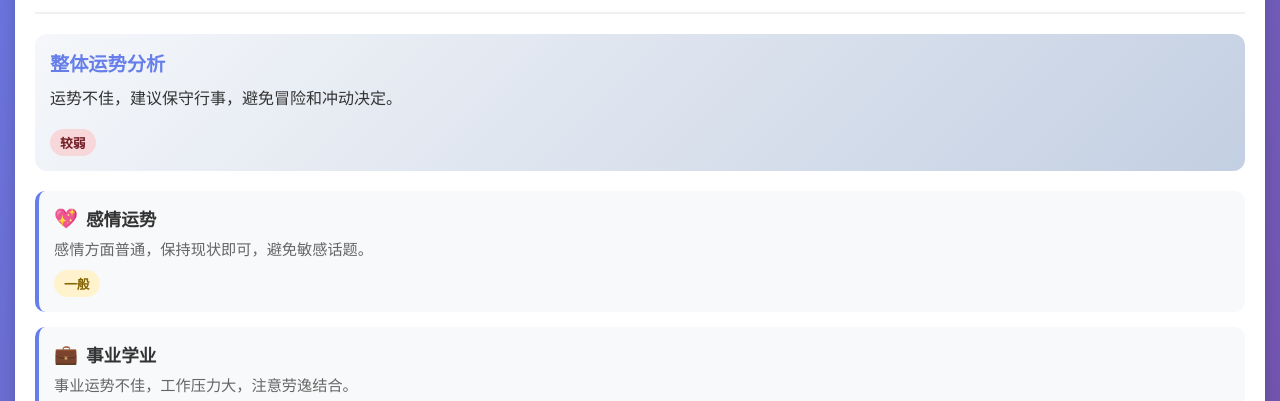
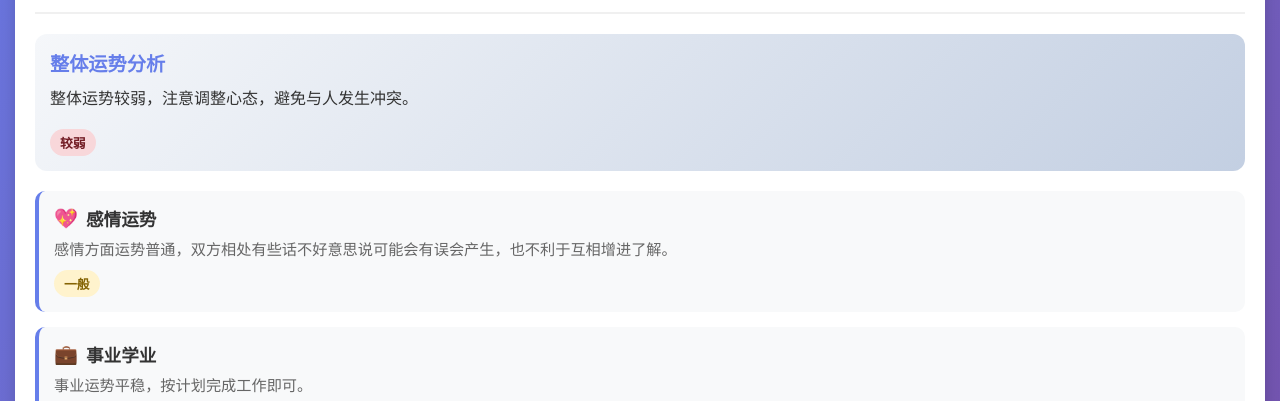
Before and after one commit to liuy-8/zodiac-fortune, a plain HTML site: page index.html in a window 1280 px wide. Shown: the part 551-952 px from the top of the page. Drawn offline with Linux system fonts and the light colour scheme.

Commit message:
Auto update 2026-11-20

```diff
--- a/index.html
+++ b/index.html
@@ -258,7 +258,7 @@
                         <div class="zodiac-dates" id="zodiacDates">3月21日 - 4月19日</div>
                     </div>
                 </div>
-                <div class="fortune-date" id="currentDate">2026年11月20日 星期五</div>
+                <div class="fortune-date" id="currentDate">2026年11月21日 星期六</div>
             </div>
 
             <div class="fortune-overall">
@@ -307,148 +307,78 @@
             "白羊座": {
                 icon: "♈",
                 dates: "3月21日 - 4月19日",
-                overall: "运势不佳，建议保守行事，避免冒险和冲动决定。",
+                overall: "整体运势较弱，注意调整心态，避免与人发生冲突。",
                 overallLevel: "weak",
-                love: "感情方面普通，保持现状即可，避免敏感话题。",
+                love: "感情方面运势普通，双方相处有些话不好意思说可能会有误会产生，也不利于互相增进了解。",
                 loveLevel: "normal",
-                career: "事业运势不佳，工作压力大，注意劳逸结合。",
-                careerLevel: "weak",
-                wealth: "财运一般，保持现有理财方式即可。",
-                wealthLevel: "normal",
-                health: "健康方面一般，注意饮食均衡，适当运动。",
-                healthLevel: "normal"
+                career: "事业运势平稳，按计划完成工作即可。",
+                careerLevel: "normal",
+                wealth: "财运不佳，投资需谨慎，避免损失。",
+                wealthLevel: "weak",
+                health: "健康方面较弱，注意保暖，避免受凉。",
+                healthLevel: "weak"
             },
             "金牛座": {
                 icon: "♉",
                 dates: "4月20日 - 5月20日",
-                overall: "整体运势一般，保持平常心，做好分内事就好。",
-                overallLevel: "normal",
-                love: "感情运势不错，适合约会或表达心意。",
+                overall: "运势不错，今天做事容易成功，适合处理重要事务。",
+                overallLevel: "good",
+                love: "感情方面良好，关系稳定，彼此信任。",
                 loveLevel: "good",
-                career: "事业方面运势良好，工作进展顺利，容易获得认可。",
+                career: "事业运势不错，适合开展新项目或提出建议。",
                 careerLevel: "good",
-                wealth: "财运方面运势良好，投资理财机会不错，适合规划财务。",
+                wealth: "财运方面良好，收支平衡，储蓄稳定增长。",
                 wealthLevel: "good",
-                health: "健康方面较弱，注意保暖，避免受凉。",
-                healthLevel: "weak"
+                health: "健康方面运势良好，身体状况不错，精力充沛。",
+                healthLevel: "good"
             },
             "双子座": {
                 icon: "♊",
                 dates: "5月21日 - 6月21日",
-                overall: "今日运势良好，各方面都比较顺利，可以大胆尝试新事物。",
-                overallLevel: "good",
-                love: "感情方面普通，保持现状即可，避免敏感话题。",
-                loveLevel: "normal",
-                career: "事业方面运势一般，工作上有些事做起来没什么挑战但风险确实少，如果你担心拿不下业绩选择这种方式做任务无可厚非。",
-                careerLevel: "normal",
+                overall: "整体运势一般，保持平常心，做好分内事就好。",
+                overallLevel: "normal",
+                love: "感情方面较弱，需要给彼此一些空间和时间。",
+                loveLevel: "weak",
+                career: "事业方面较弱，避免与同事发生冲突，保持低调。",
+                careerLevel: "weak",
                 wealth: "财运方面运势较弱，需要控制开支，避免冲动消费。",
                 wealthLevel: "weak",
-                health: "健康方面较弱，注意保暖，避免受凉。",
+                health: "健康方面运势较弱，需要关注身体，及时休息。",
                 healthLevel: "weak"
             },
             "巨蟹座": {
                 icon: "♋",
                 dates: "6月22日 - 7月22日",
-                overall: "今日运势一般，工作、生活上习惯稳妥行事，不想给自己制造压力感。",
-                overallLevel: "normal",
-                love: "感情方面较弱，需要给彼此一些空间和时间。",
-                loveLevel: "weak",
-                career: "事业方面良好，团队合作愉快，工作效率高。",
-                careerLevel: "good",
-                wealth: "财运方面较弱，注意节约，做好预算规划。",
-                wealthLevel: "weak",
-                health: "健康运势良好，适合运动锻炼，保持良好作息。",
+                overall: "整体运势良好，心情愉悦，适合社交和团队合作。",
+                overallLevel: "good",
+                love: "感情运势不错，适合约会或表达心意。",
+                loveLevel: "good",
+                career: "事业方面运势一般，工作上有些事做起来没什么挑战但风险确实少，如果你担心拿不下业绩选择这种方式做任务无可厚非。",
+                careerLevel: "normal",
+                wealth: "财运方面平稳，不宜进行高风险投资。",
+                wealthLevel: "normal",
+                health: "健康方面运势良好，身体状况不错，精力充沛。",
                 healthLevel: "good"
             },
             "狮子座": {
                 icon: "♌",
                 dates: "7月23日 - 8月22日",
-                overall: "今日运势较弱，做事容易遇到阻碍，需要多加耐心。",
+                overall: "整体运势较弱，注意调整心态，避免与人发生冲突。",
                 overallLevel: "weak",
-                love: "感情运势不错，适合约会或表达心意。",
-                loveLevel: "good",
-                career: "事业方面运势良好，工作进展顺利，容易获得认可。",
-                careerLevel: "good",
-                wealth: "财运不错，可能有意外收入，但需理性消费。",
-                wealthLevel: "good",
-                health: "健康运势不佳，注意预防疾病，避免熬夜。",
-                healthLevel: "weak"
+                love: "感情方面运势普通，双方相处有些话不好意思说可能会有误会产生，也不利于互相增进了解。",
+                loveLevel: "normal",
+                career: "事业方面一般，保持现状，不宜跳槽或转行。",
+                careerLevel: "normal",
+                wealth: "财运方面运势较弱，需要控制开支，避免冲动消费。",
+                wealthLevel: "weak",
+                health: "健康方面运势一般，注意劳逸结合，避免过度劳累。",
+                healthLevel: "normal"
             },
             "处女座": {
                 icon: "♍",
                 dates: "8月23日 - 9月22日",
-                overall: "运势平稳，按部就班即可，不宜做重大决策。",
-                overallLevel: "normal",
-                love: "感情方面运势较弱，容易产生误会，需要多沟通。",
-                loveLevel: "weak",
-                career: "事业方面运势较弱，可能遇到挑战，需要谨慎处理。",
-                careerLevel: "weak",
-                wealth: "财运不佳，投资需谨慎，避免损失。",
-                wealthLevel: "weak",
-                health: "健康方面运势一般，注意劳逸结合，避免过度劳累。",
-                healthLevel: "normal"
-            },
-            "天秤座": {
-                icon: "♎",
-                dates: "9月23日 - 10月23日",
-                overall: "今日运势一般，工作、生活上习惯稳妥行事，不想给自己制造压力感。",
-                overallLevel: "normal",
-                love: "感情方面良好，关系稳定，彼此信任。",
-                loveLevel: "good",
-                career: "事业方面运势较弱，可能遇到挑战，需要谨慎处理。",
-                careerLevel: "weak",
-                wealth: "财运方面运势平平，日常生活开销正常，没有特别大的支出也没有特别大的收入。",
-                wealthLevel: "normal",
-                health: "健康方面运势良好，身体状况不错，精力充沛。",
-                healthLevel: "good"
-            },
-            "天蝎座": {
-                icon: "♏",
-                dates: "10月24日 - 11月22日",
                 overall: "整体运势一般，保持平常心，做好分内事就好。",
                 overallLevel: "normal",
-                love: "感情运势不错，适合约会或表达心意。",
-                loveLevel: "good",
-                career: "事业运势不佳，工作压力大，注意劳逸结合。",
-                careerLevel: "weak",
-                wealth: "财运一般，保持现有理财方式即可。",
-                wealthLevel: "normal",
-                health: "健康方面运势一般，注意劳逸结合，避免过度劳累。",
-                healthLevel: "normal"
-            },
-            "射手座": {
-                icon: "♐",
-                dates: "11月23日 - 12月21日",
-                overall: "今日运势一般，工作、生活上习惯稳妥行事，不想给自己制造压力感。",
-                overallLevel: "normal",
-                love: "感情运势不佳，注意控制情绪，避免争吵。",
-                loveLevel: "weak",
-                career: "事业方面运势良好，工作进展顺利，容易获得认可。",
-                careerLevel: "good",
-                wealth: "财运方面较弱，注意节约，做好预算规划。",
-                wealthLevel: "weak",
-                health: "健康运势良好，适合运动锻炼，保持良好作息。",
-                healthLevel: "good"
-            },
-            "摩羯座": {
-                icon: "♑",
-                dates: "12月22日 - 1月19日",
-                overall: "整体运势较弱，注意调整心态，避免与人发生冲突。",
-                overallLevel: "weak",
-                love: "感情运势不错，适合约会或表达心意。",
-                loveLevel: "good",
-                career: "事业方面较弱，避免与同事发生冲突，保持低调。",
-                careerLevel: "weak",
-                wealth: "财运方面运势平平，日常生活开销正常，没有特别大的支出也没有特别大的收入。",
-                wealthLevel: "normal",
-                health: "健康方面一般，注意饮食均衡，适当运动。",
-                healthLevel: "normal"
-            },
-            "水瓶座": {
-                icon: "♒",
-                dates: "1月20日 - 2月18日",
-                overall: "运势不错，今天做事容易成功，适合处理重要事务。",
-                overallLevel: "good",
                 love: "感情方面运势普通，双方相处有些话不好意思说可能会有误会产生，也不利于互相增进了解。",
                 loveLevel: "normal",
                 career: "事业方面运势良好，工作进展顺利，容易获得认可。",
@@ -458,18 +388,88 @@
                 health: "健康方面运势较弱，需要关注身体，及时休息。",
                 healthLevel: "weak"
             },
+            "天秤座": {
+                icon: "♎",
+                dates: "9月23日 - 10月23日",
+                overall: "运势平稳，按部就班即可，不宜做重大决策。",
+                overallLevel: "normal",
+                love: "感情运势不错，适合约会或表达心意。",
+                loveLevel: "good",
+                career: "事业运势不佳，工作压力大，注意劳逸结合。",
+                careerLevel: "weak",
+                wealth: "财运方面运势平平，日常生活开销正常，没有特别大的支出也没有特别大的收入。",
+                wealthLevel: "normal",
+                health: "健康运势不佳，注意预防疾病，避免熬夜。",
+                healthLevel: "weak"
+            },
+            "天蝎座": {
+                icon: "♏",
+                dates: "10月24日 - 11月22日",
+                overall: "运势平稳，按部就班即可，不宜做重大决策。",
+                overallLevel: "normal",
+                love: "感情运势不佳，注意控制情绪，避免争吵。",
+                loveLevel: "weak",
+                career: "事业方面良好，团队合作愉快，工作效率高。",
+                careerLevel: "good",
+                wealth: "财运方面运势良好，投资理财机会不错，适合规划财务。",
+                wealthLevel: "good",
+                health: "健康方面运势一般，注意劳逸结合，避免过度劳累。",
+                healthLevel: "normal"
+            },
+            "射手座": {
+                icon: "♐",
+                dates: "11月23日 - 12月21日",
+                overall: "今日运势一般，工作、生活上习惯稳妥行事，不想给自己制造压力感。",
+                overallLevel: "normal",
+                love: "感情方面良好，关系稳定，彼此信任。",
+                loveLevel: "good",
+                career: "事业运势平稳，按计划完成工作即可。",
+                careerLevel: "normal",
+                wealth: "财运一般，保持现有理财方式即可。",
+                wealthLevel: "normal",
+                health: "健康方面较弱，注意保暖，避免受凉。",
+                healthLevel: "weak"
+            },
+            "摩羯座": {
+                icon: "♑",
+                dates: "12月22日 - 1月19日",
+                overall: "运势不佳，建议保守行事，避免冒险和冲动决定。",
+                overallLevel: "weak",
+                love: "感情运势不错，适合约会或表达心意。",
+                loveLevel: "good",
+                career: "事业方面良好，团队合作愉快，工作效率高。",
+                careerLevel: "good",
+                wealth: "财运方面运势较弱，需要控制开支，避免冲动消费。",
+                wealthLevel: "weak",
+                health: "健康方面运势较弱，需要关注身体，及时休息。",
+                healthLevel: "weak"
+            },
+            "水瓶座": {
+                icon: "♒",
+                dates: "1月20日 - 2月18日",
+                overall: "今日运势较弱，做事容易遇到阻碍，需要多加耐心。",
+                overallLevel: "weak",
+                love: "感情方面运势普通，双方相处有些话不好意思说可能会有误会产生，也不利于互相增进了解。",
+                loveLevel: "normal",
+                career: "事业方面运势较弱，可能遇到挑战，需要谨慎处理。",
+                careerLevel: "weak",
+                wealth: "财运方面良好，收支平衡，储蓄稳定增长。",
+                wealthLevel: "good",
+                health: "健康运势平稳，保持现有生活习惯即可。",
+                healthLevel: "normal"
+            },
             "双鱼座": {
                 icon: "♓",
                 dates: "2月19日 - 3月20日",
-                overall: "运势不错，今天做事容易成功，适合处理重要事务。",
-                overallLevel: "good",
-                love: "感情运势不佳，注意控制情绪，避免争吵。",
-                loveLevel: "weak",
-                career: "事业运势不错，适合开展新项目或提出建议。",
-                careerLevel: "good",
+                overall: "今日运势一般，工作、生活上习惯稳妥行事，不想给自己制造压力感。",
+                overallLevel: "normal",
+                love: "感情方面良好，关系稳定，彼此信任。",
+                loveLevel: "good",
+                career: "事业运势平稳，按计划完成工作即可。",
+                careerLevel: "normal",
                 wealth: "财运方面运势较弱，需要控制开支，避免冲动消费。",
                 wealthLevel: "weak",
-                health: "健康方面一般，注意饮食均衡，适当运动。",
+                health: "健康运势平稳，保持现有生活习惯即可。",
                 healthLevel: "normal"
             }
         };
```
